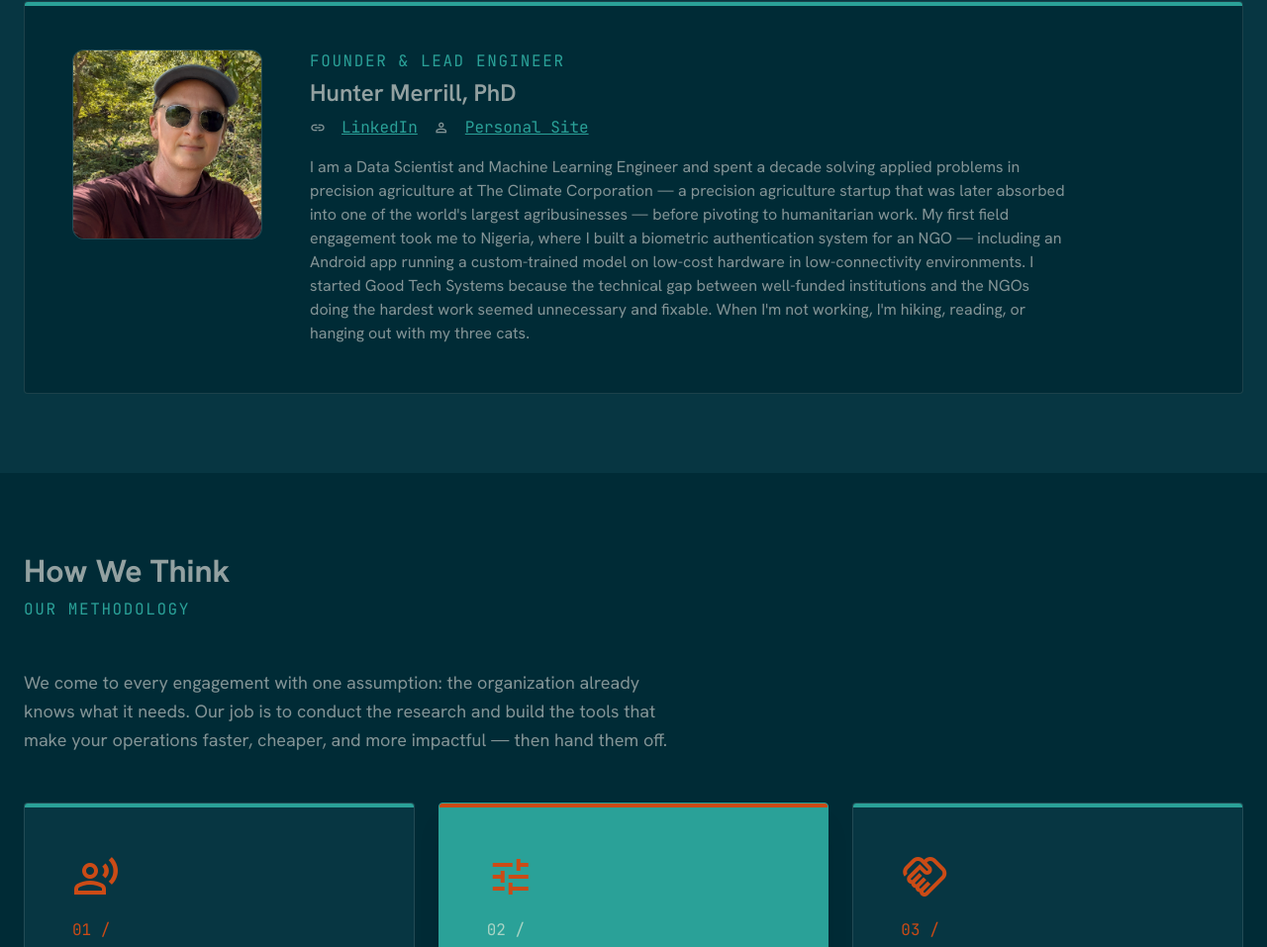
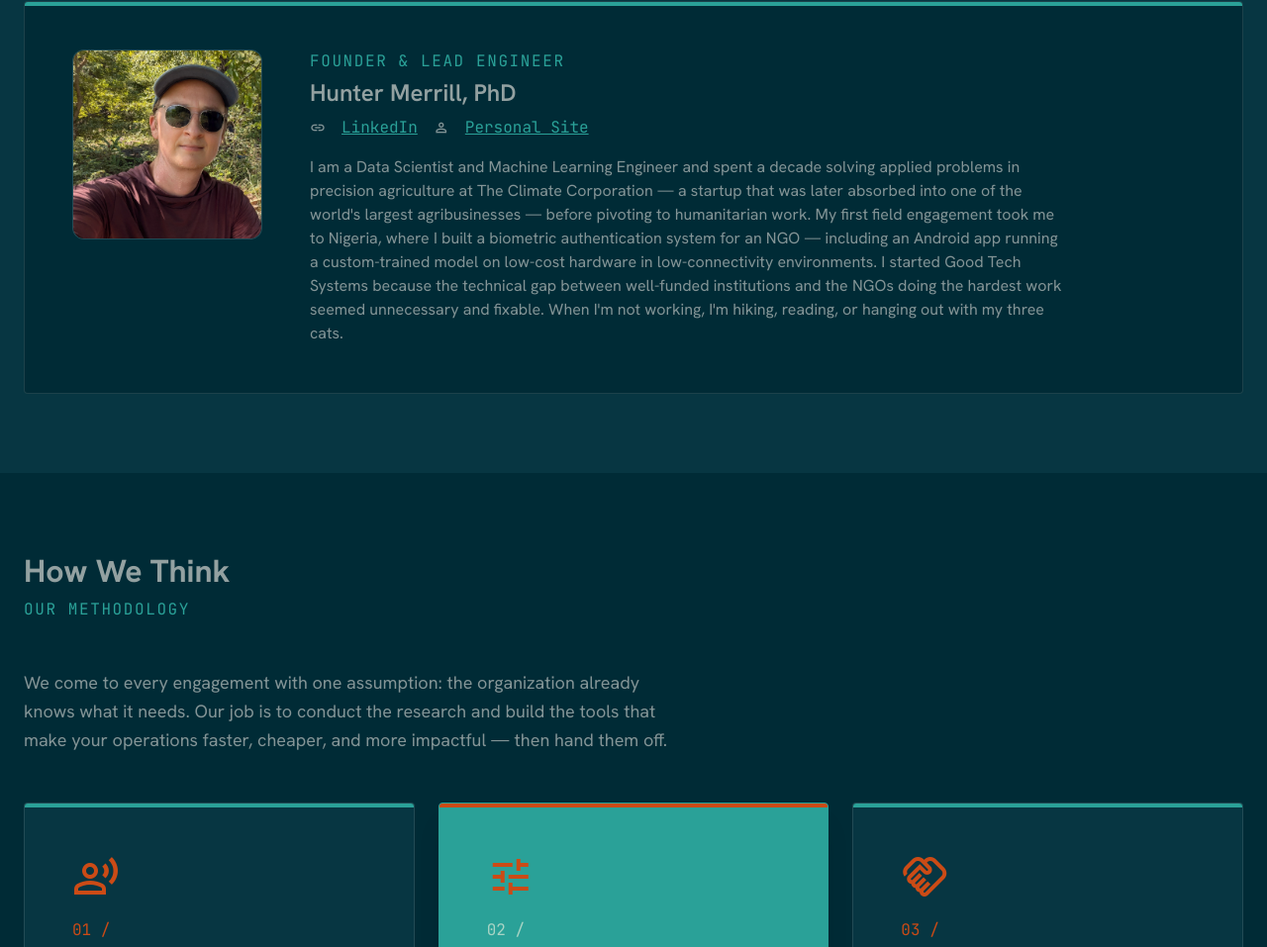
Before and after one commit to goodtechsystems/goodtech.systems, a plain HTML site: page index.html in a window 1280 px wide. Shown: the part 1451-2408 px from the top of the page at 99% size. Drawn offline with nearby package versions, Linux system fonts and the light colour scheme.

Commit message:
remove repetitive phrase

```diff
--- a/index.html
+++ b/index.html
@@ -363,8 +363,8 @@
                                 <!-- TODO: Replace with your bio -->
                                 <p class="text-on-surface-variant dark:text-dark-on-background max-w-3xl">
                                     I am a Data Scientist and Machine Learning Engineer and spent a decade solving
-                                    applied problems in precision agriculture at The Climate Corporation — a precision
-                                    agriculture startup that was later absorbed into one of the world's largest
+                                    applied problems in precision agriculture at The Climate Corporation — a
+                                    startup that was later absorbed into one of the world's largest
                                     agribusinesses — before pivoting to humanitarian work. My first field engagement
                                     took me to Nigeria, where I built a
                                     biometric authentication system for an NGO — including an Android app running a
```
